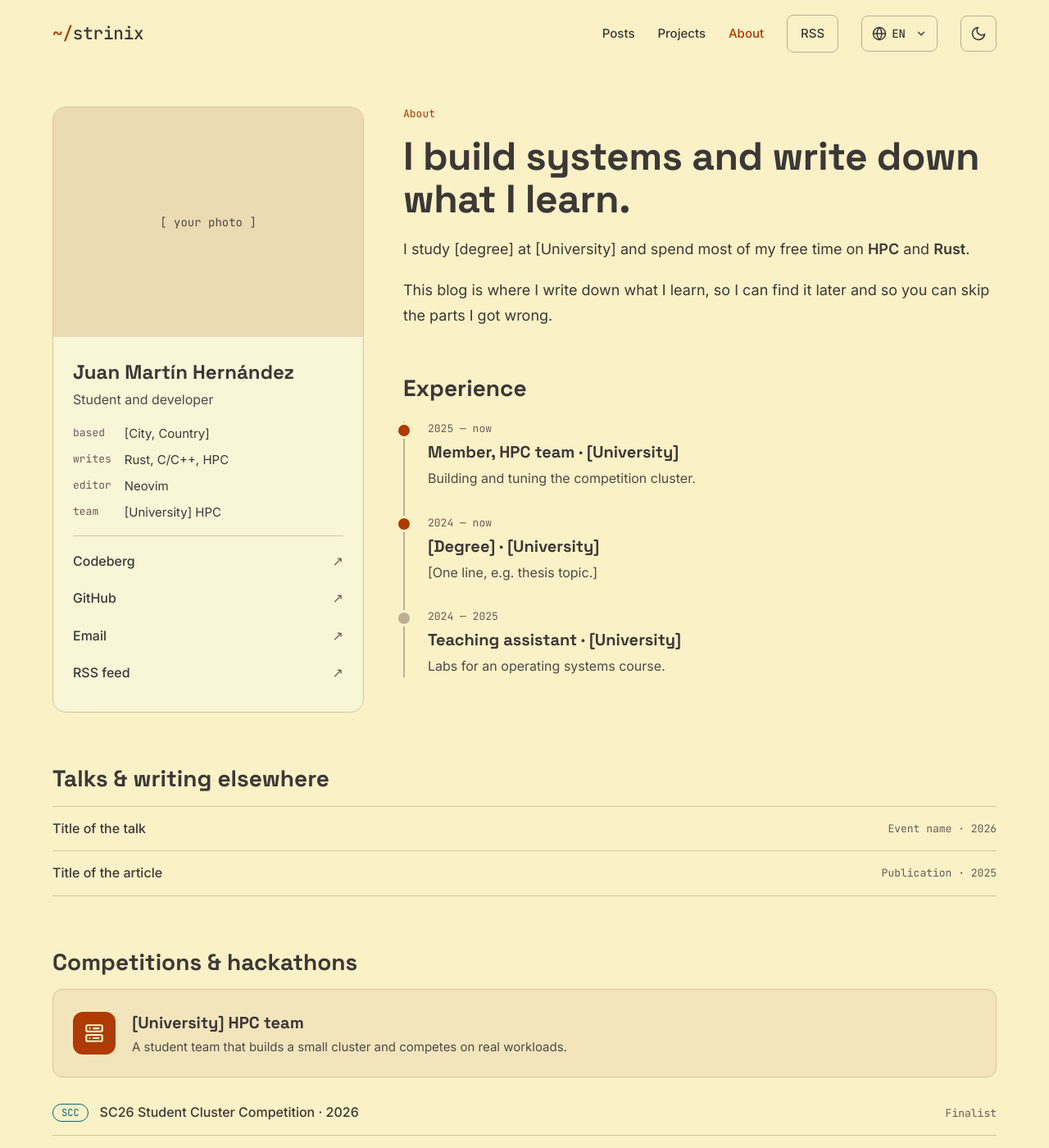
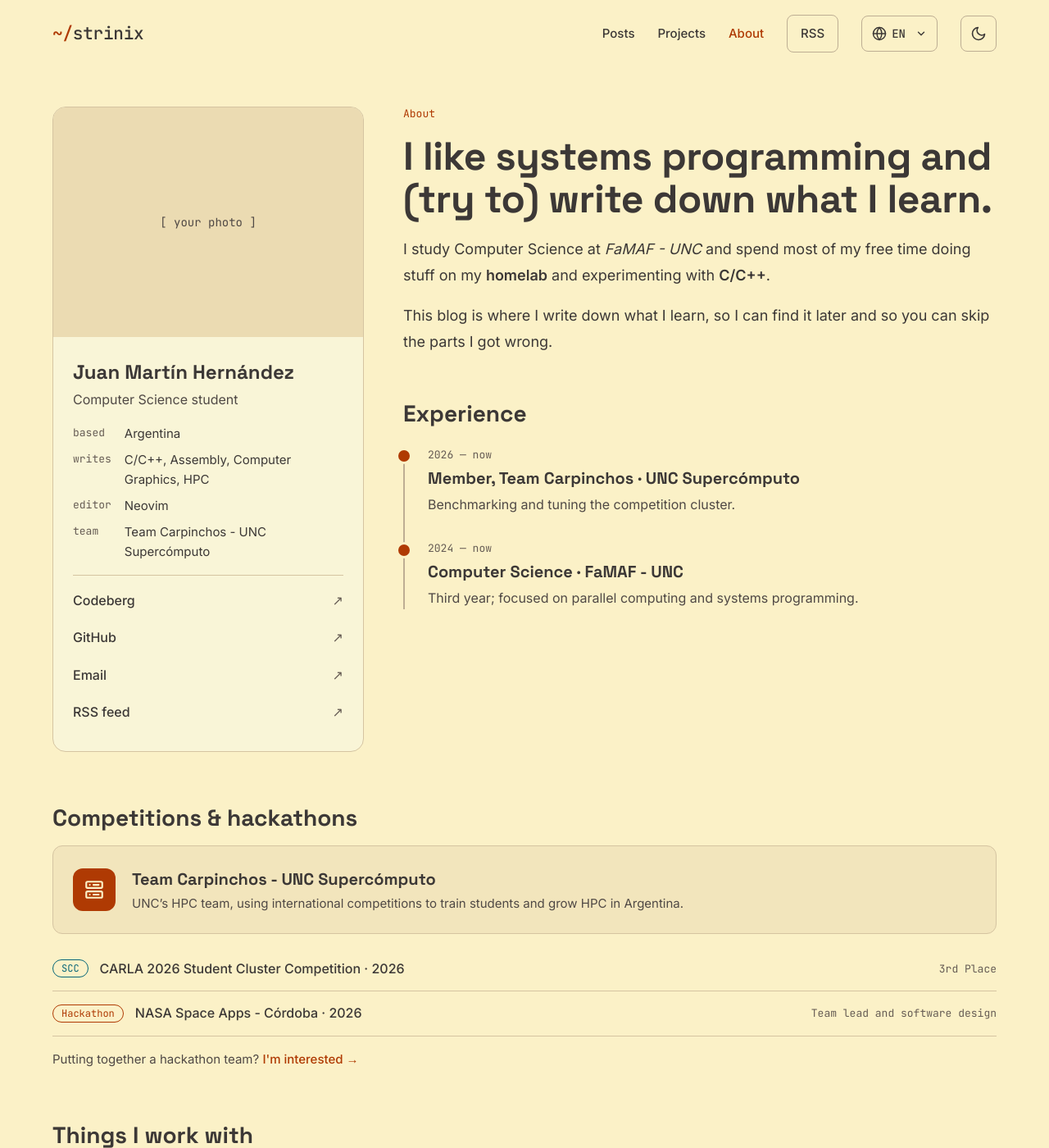
Before and after one commit to Juanma-Her/blog, a Jekyll site: the page built from src/pages/about.html, in a window 1280 px wide and 1400 px high. Shown: the whole window at 82% size. Built offline with Jekyll 4.4.1, drawn with Linux system fonts in a browser that asks for light colours; some of the changed text lies outside the part shown.

Commit message:
BLG-40: about data
Real profile, experience and competitions; Assembly and Computer
Graphics topics for the skills list.

Co-authored-By: Claude <noreply@anthropic.com>

```diff
--- a/src/_data/about.json
+++ b/src/_data/about.json
@@ -7,22 +7,22 @@
       "es": "Juan Martín Hernández"
     },
     "role": {
-      "en": "Student and developer",
-      "es": "Estudiante y desarrollador"
+      "en": "Computer Science student",
+      "es": "Estudiante de Ciencias de la Computación"
     },
     "details": [
       {
         "key": "based",
         "value": {
-          "en": "[City, Country]",
-          "es": "[Ciudad, País]"
+          "en": "Argentina",
+          "es": "Argentina"
         }
       },
       {
         "key": "writes",
         "value": {
-          "en": "Rust, C/C++, HPC",
-          "es": "Rust, C/C++, HPC"
+          "en": "C/C++, Assembly, Computer Graphics, HPC",
+          "es": "C/C++, Ensamblador, Gráficos, HPC"
         }
       },
       {
@@ -35,122 +35,82 @@
       {
         "key": "team",
         "value": {
-          "en": "[University] HPC",
-          "es": "HPC de [Universidad]"
+          "en": "Team Carpinchos - UNC Supercómputo",
+          "es": "Team Carpinchos - UNC Supercómputo"
         }
       }
     ]
   },
   "headline": {
-    "en": "I build systems and write down what I learn.",
-    "es": "Armo sistemas y escribo lo que aprendo."
+    "en": "I like systems programming and (try to) write down what I learn.",
+    "es": "Me gusta la programación de sistemas y trato de escribir lo que voy aprendiendo."
   },
   "intro": {
-    "en": "I study [degree] at [University] and spend most of my free time on **HPC** and **Rust**.\n\nThis blog is where I write down what I learn, so I can find it later and so you can skip the parts I got wrong.",
-    "es": "Estudio [carrera] en [Universidad] y paso casi todo mi tiempo libre con **HPC** y **Rust**.\n\nEste blog es donde anoto lo que aprendo, para encontrarlo después y para que te ahorres las partes en las que me equivoqué."
+    "en": "I study Computer Science at *FaMAF - UNC* and spend most of my free time doing stuff on my **homelab** and experimenting with **C/C++**.\n\nThis blog is where I write down what I learn, so I can find it later and so you can skip the parts I got wrong.",
+    "es": "Estudio Ciencias de la Computación en *FaMAF - UNC* y paso casi todo mi tiempo libre haciendo cosas en mi **homelab** y experimentando con **C/C++**.\n\nEste blog es donde anoto lo que aprendo, para encontrarlo después y para que te ahorres las partes en las que me equivoqué."
   },
   "experience": [
     {
-      "start": "2025-03",
+      "start": "2026-11",
       "end": null,
       "title": {
-        "en": "Member, HPC team",
-        "es": "Integrante, equipo de HPC"
+        "en": "Member, Team Carpinchos",
+        "es": "Integrante, Team Carpinchos"
       },
-      "org": "[University]",
+      "org": "UNC Supercómputo",
       "summary": {
-        "en": "Building and tuning the competition cluster.",
-        "es": "Armado y ajuste del clúster de competencia."
+        "en": "Benchmarking and tuning the competition cluster.",
+        "es": "Benchmarking y ajuste del clúster de competencia."
       }
     },
     {
       "start": "2024-03",
       "end": null,
       "title": {
-        "en": "[Degree]",
-        "es": "[Carrera]"
+        "en": "Computer Science",
+        "es": "Ciencias de la Computación"
       },
-      "org": "[University]",
+      "org": "FaMAF - UNC",
       "summary": {
-        "en": "[One line, e.g. thesis topic.]",
-        "es": "[Una línea, por ejemplo el tema de la tesis.]"
-      }
-    },
-    {
-      "start": "2024-02",
-      "end": "2025-02",
-      "title": {
-        "en": "Teaching assistant",
-        "es": "Ayudante de cátedra"
-      },
-      "org": "[University]",
-      "summary": {
-        "en": "Labs for an operating systems course.",
-        "es": "Prácticos de una materia de sistemas operativos."
+        "en": "Third year; focused on parallel computing and systems programming.",
+        "es": "Tercer año; con foco en computación paralela y programación de sistemas."
       }
     }
   ],
-  "elsewhere": [
-    {
-      "kind": "talk",
-      "title": "Title of the talk",
-      "venue": "Event name",
-      "date": "2026-05",
-      "url": "https://example.org"
-    },
-    {
-      "kind": "article",
-      "title": "Title of the article",
-      "venue": "Publication",
-      "date": "2025-10",
-      "url": "https://example.org"
-    }
-  ],
+  "elsewhere": [],
   "competitions": {
     "team": {
-      "name": "[University] HPC team",
+      "name": "Team Carpinchos - UNC Supercómputo",
       "summary": {
-        "en": "A student team that builds a small cluster and competes on real workloads.",
-        "es": "Un equipo de estudiantes que arma un clúster chico y compite con cargas reales."
+        "en": "UNC's HPC team, using international competitions to train students and grow HPC in Argentina.",
+        "es": "Equipo de HPC de la UNC, compitiendo internacionalmente para formar estudiantes y hacer crecer el HPC en Argentina."
       },
-      "url": "https://example.org"
+      "url": "https://carpinchosteam.github.io/"
     },
     "entries": [
       {
         "kind": "scc",
-        "event": "SC26 Student Cluster Competition",
-        "date": "2026-11",
+        "event": "CARLA 2026 Student Cluster Competition",
+        "date": "2026-09",
         "role": {
-          "en": "Team member",
-          "es": "Integrante"
+          "en": "SigSegv Team member",
+          "es": "Integrante de SigSegv"
         },
         "result": {
-          "en": "Finalist",
-          "es": "Finalista"
+          "en": "3rd Place",
+          "es": "3er Puesto"
         },
-        "url": "https://example.org"
-      },
-      {
-        "kind": "scc",
-        "event": "ISC25 Student Cluster Competition",
-        "date": "2025-06",
-        "role": {
-          "en": "Team member",
-          "es": "Integrante"
-        },
-        "result": {
-          "en": "[Result]",
-          "es": "[Resultado]"
-        }
+        "url": "https://supercomputo.unc.edu.ar/2026/11/02/scc-carla-2026-la-competencia-estudiantil-que-llevo-el-hardware-al-limite/"
       },
       {
         "kind": "hackathon",
-        "event": "[Hackathon name]",
-        "date": "2025-09",
+        "event": "NASA Space Apps - Córdoba",
+        "date": "2026-11",
         "role": {
-          "en": "Backend",
-          "es": "Backend"
-        }
+          "en": "Team lead and software design",
+          "es": "Líder de equipo y diseño del software"
+        },
+        "url": "https://www.spaceappschallenge.org/2026/local-events/cordoba/"
       }
     ],
     "interested_subject": {
@@ -160,16 +120,16 @@
   },
   "skills": [
     {
-      "label": "Rust",
-      "topic": "rust"
-    },
-    {
       "label": "C/C++",
       "topic": "cpp"
     },
     {
-      "label": "Slurm",
-      "topic": "hpc"
+      "label": "Assembly",
+      "topic": "asm"
+    },
+    {
+      "label": "Computer Graphics",
+      "topic": "graphics"
     },
     {
       "label": "Python",
@@ -179,9 +139,6 @@
       "label": "Linux"
     },
     {
-      "label": "Docker"
-    },
-    {
       "label": "Neovim",
       "topic": "tooling"
     }
```
Also changed, not shown: src/_data/topics.json (+18 -0 lines).
